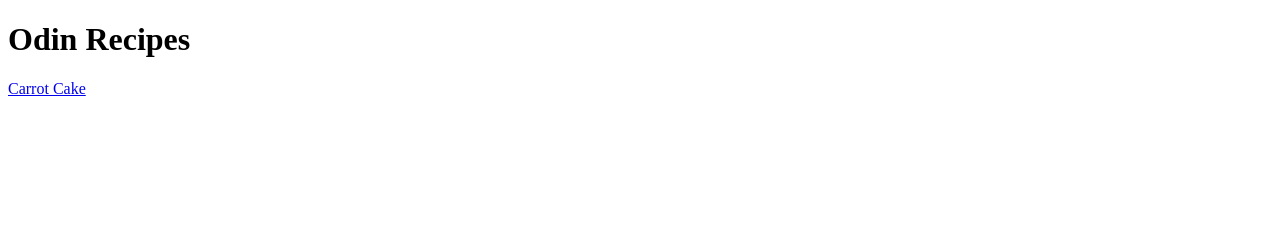
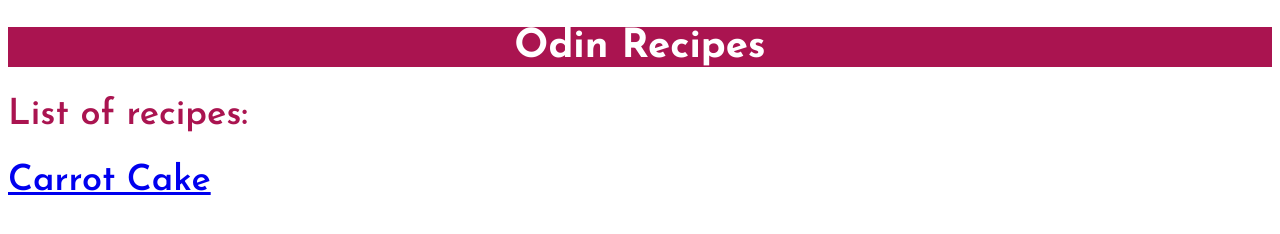
Before and after one commit to marbarrionuevo/odin-recipes, a plain HTML site: page index.html in a window 1280 px wide. Drawn offline with Linux system fonts and the light colour scheme.

Commit message:
css file created, simple styling setted

```diff
--- a/index.html
+++ b/index.html
@@ -4,10 +4,15 @@
     <meta charset="UTF-8">
     <meta http-equiv="X-UA-Compatible" content="IE=edge">
     <meta name="viewport" content="width=<device-width>, initial-scale=1.0">
-    <title>Document</title>
+    <title>Odin Recipes</title>
+    <link rel="preconnect" href="https://fonts.googleapis.com">
+    <link rel="preconnect" href="https://fonts.gstatic.com" crossorigin>
+    <link href="https://fonts.googleapis.com/css2?family=Josefin+Sans:ital,wght@0,100;0,200;0,300;0,400;0,500;0,600;0,700;1,100;1,200;1,300;1,400;1,500;1,600;1,700&display=swap" rel="stylesheet">
+    <link rel="stylesheet" href="styles.css">
 </head>
 <body>
-    <h1>Odin Recipes</h1>
+    <h1 ID="header">Odin Recipes</h1>
+    <h2>List of recipes:<h2>
     <a href="recipes/carrot-cake.html">Carrot Cake</a>
 </body>
 </html>
--- /dev/null
+++ b/styles.css
@@ -0,0 +1,44 @@
+#header{
+    font-size: 40px;
+    font-weight: 700;
+    background-color: rgb(170, 20, 80);
+    color: rgb(255, 255, 255);
+    text-align: center;
+}
+* {
+    font-family: 'Josefin Sans', sans-serif;
+}
+
+
+
+h1, h2, h3{
+    font-weight: 600;
+    color: rgb(170, 20, 80);
+}
+
+h1{
+    font-size: 40px;
+}
+
+h2{
+    font-size: 36px;
+}
+
+img{
+    height: auto;
+    width: 1000px;
+}
+
+h3{
+    font-size: 28px;
+}
+
+h4{
+    font-weight: 400;
+}
+
+h4,
+p,
+li{
+    font-size: 24px;
+}
```
Also changed, not shown: recipes/carrot-cake.html (+3 -1 lines).
